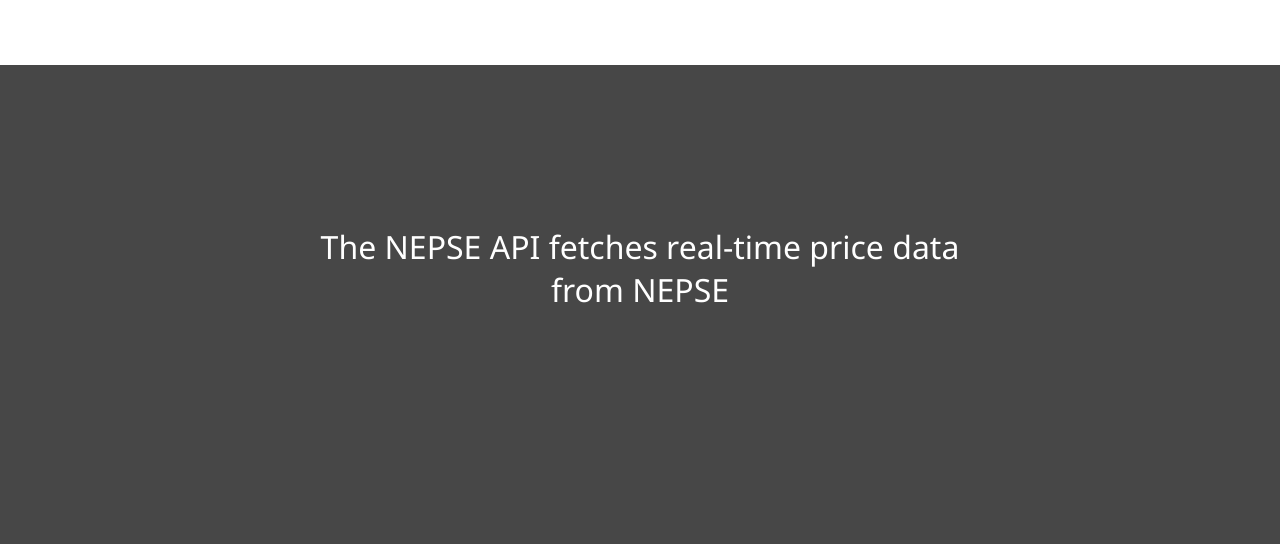
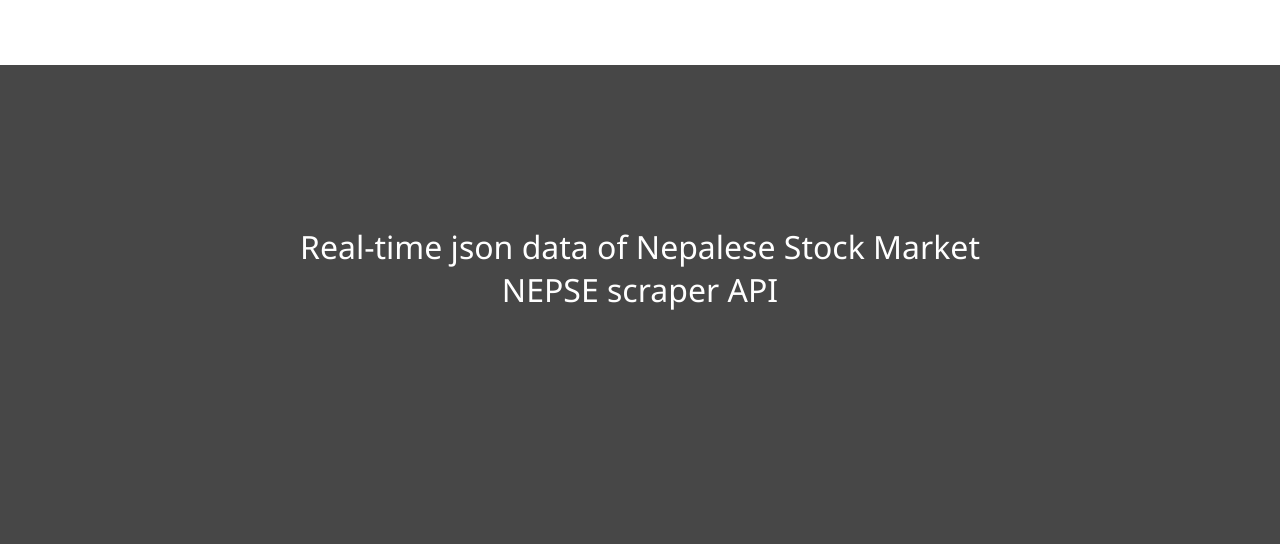
Before and after one commit to scifisatan/nepse, a Flask app: page / in a window 1280 px wide. Shown: the part 1134-1678 px from the top of the page. Run offline with Flask 2, Linux system fonts and the light colour scheme.

Commit message:
About_rewritten

```diff
--- a/templates/homepg.html
+++ b/templates/homepg.html
@@ -18,10 +18,10 @@
   <div class="header" data-aos="fade-right">
       <nav>
         <ul data-aos="fade-right">
-          <li><a href="http://api-nepse.herokuapp.com/" class="home" target="_blank">    HOME</a></li>
-          <li><a href="http://api-nepse.herokuapp.com/data" class="api" target="_blank">NEPSE API</a></li>
+          <li><a href="https://api-nepse.herokuapp.com/" class="home" target="_blank">    HOME</a></li>
+          <li><a href="https://api-nepse.herokuapp.com/data" class="api" target="_blank">NEPSE API</a></li>
           <li>
-            <a href="http://api-nepse.herokuapp.com/symbol" class="symbol" target="_blank">SYMBOLS</a>
+            <a href="https://api-nepse.herokuapp.com/symbol" class="symbol" target="_blank">SYMBOLS</a>
           </li>
 
         </ul>
@@ -36,8 +36,8 @@
 <br>
 <h1 class="about" data-aos="fade-up">ABOUT</h1>
 <div class="darkgray-container" data-aos="fade-right">
-      <h2 class="description"data-aos="fade-right">The NEPSE API fetches real-time price data<br>
-        from NEPSE</h2>
+      <h2 class="description"data-aos="fade-right">Real-time json data of Nepalese Stock Market<br>
+        NEPSE scraper API</h2>
 </div>
 <br>
 <br>
```
